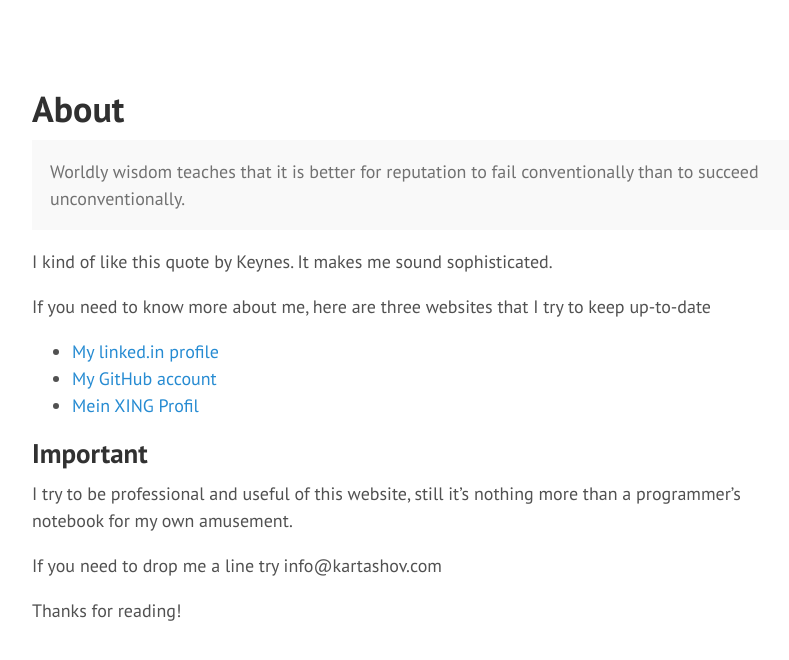
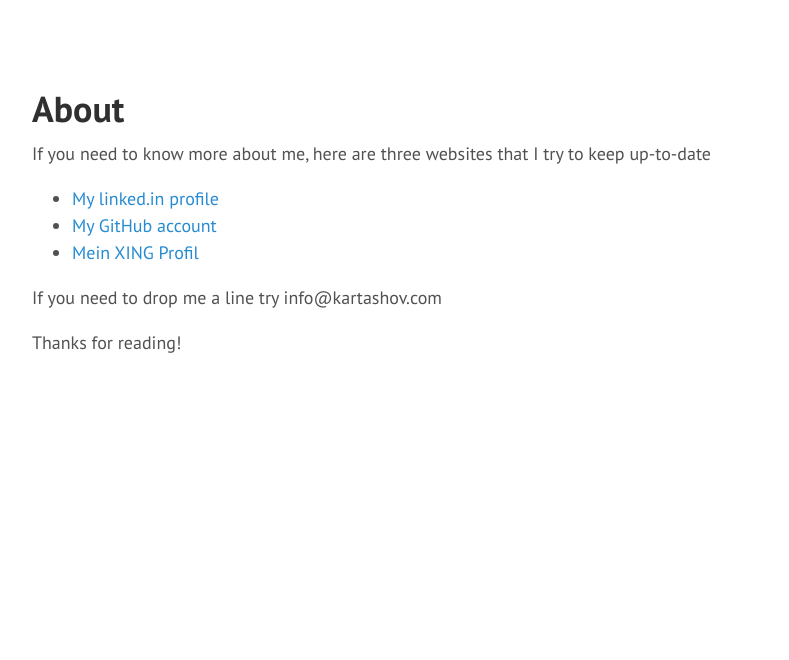
Before and after one commit to vasily-kartashov/vasily-kartashov.github.io, a Jekyll site: the page built from about.md, in a window 1280 px wide, cut to the strip 104-764 px from the top of the page. Shown: the whole strip, without its empty margins (382-1171 px from the left). Built offline with Jekyll 4.4.1, drawn with Linux system fonts in a browser that asks for light colours; Markdown is read by kramdown in place of the engine named in the settings.

Commit message:
more cleanup

```diff
--- a/about.md
+++ b/about.md
@@ -2,12 +2,6 @@
 layout: page
 title: About
 ---
-
-<p class="message">
-  Worldly wisdom teaches that it is better for reputation to fail conventionally than to succeed unconventionally.
-</p>
-
-I kind of like this quote by Keynes. It makes me sound sophisticated.
 
 If you need to know more about me, here are three websites that I try to keep up-to-date
 
@@ -15,10 +9,6 @@ If you need to know more about me, here are three websites that I try to keep up
 * [My GitHub account](https://github.com/vasily-kartashov/)
 * [Mein XING Profil](https://www.xing.com/profile/Vasily_Kartashov)
 
-## Important
-
-I try to be professional and useful of this website, still it's nothing more than a programmer's notebook for my own amusement.
-
 If you need to drop me a line try info@kartashov.com
 
 Thanks for reading!
```
